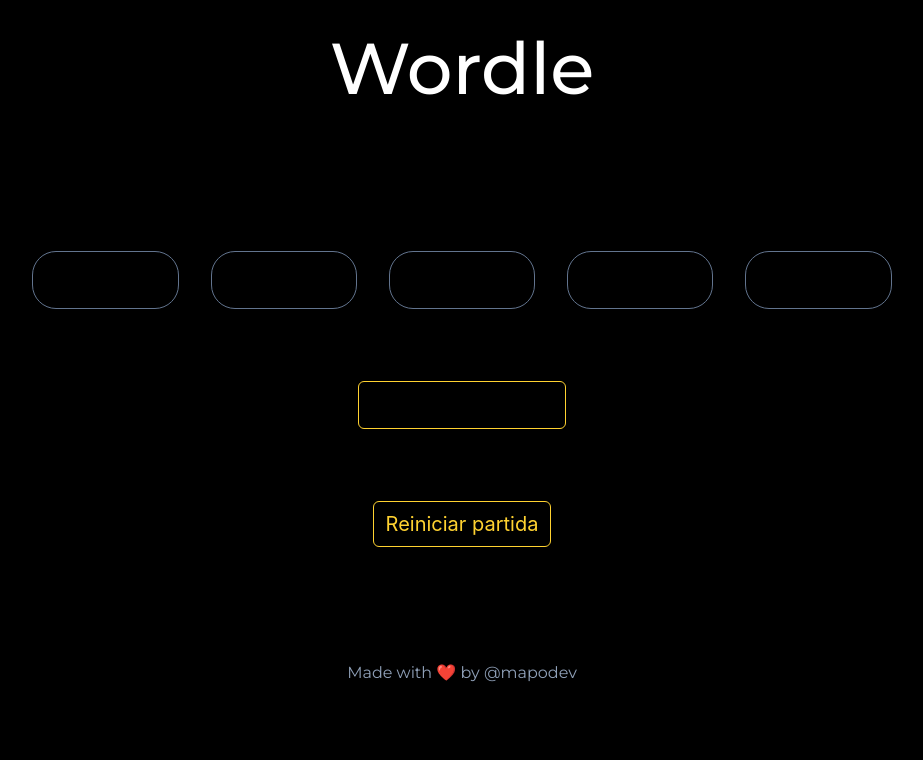
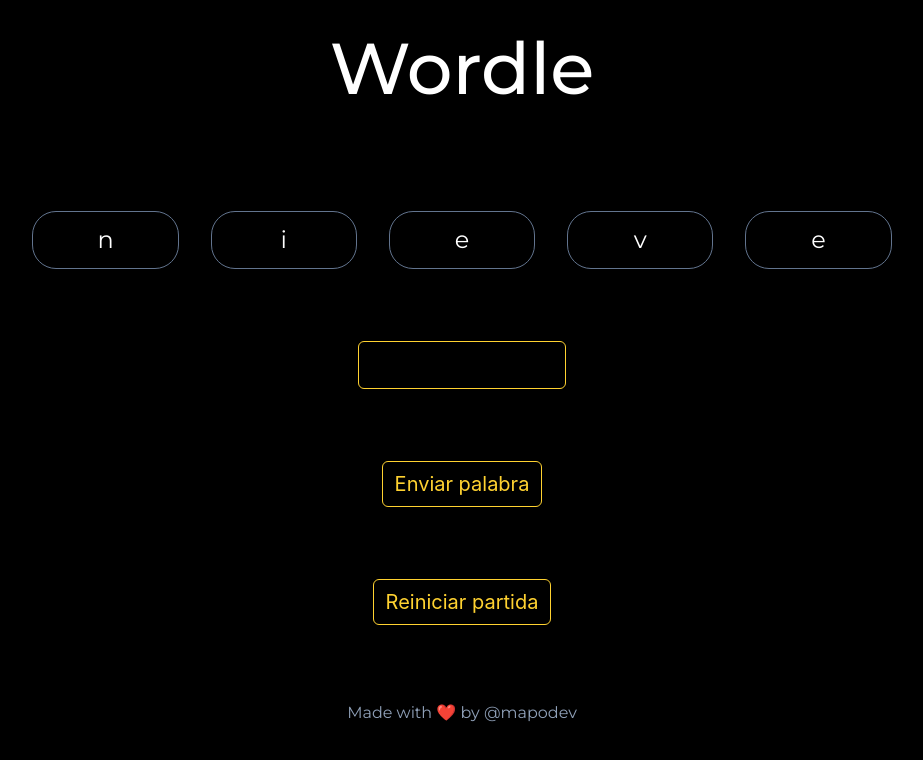
Before and after one commit to mario4off/wordle, a React (Vite) app: page / in a window 1280 px wide. Shown: the top 760 px of the page, without its empty margins (178-1101 px from the left). Built offline with nearby package versions, Linux system fonts and the light colour scheme.

Commit message:
feature: integrate SendGuessButton and enhance GuessInput and WordsGrid components

```diff
--- a/src/components/board.tsx
+++ b/src/components/board.tsx
@@ -4,17 +4,21 @@
 import { getRandomWords } from "../services/wordsService";
 import WordsGrid from "./words-grid";
 import GuessInput from "./guess-input";
+import SendGuessButton from "./send-guess-button";
 
 export default function Board() {
   const [randomWords, setRandomWords] = useState<string[]>(
     getRandomWords(words),
   );
+  const [row, setRow] = useState(1);
+  const [guess, setGuess] = useState("");
+  console.log(guess);
 
   return (
     <section className="px-12 flex flex-col items-center  gap-18">
-      <WordsGrid words={randomWords} />
-      <GuessInput />
-
+      <WordsGrid words={randomWords} row={row} />
+      <GuessInput value={guess} onChange={setGuess} />
+      <SendGuessButton onClick={() => console.log("")} />
       <RandomGameButton onClick={() => setRandomWords(getRandomWords(words))} />
     </section>
   );
--- a/src/components/guess-input.tsx
+++ b/src/components/guess-input.tsx
@@ -1,14 +1,19 @@
 import { useState } from "react";
 import { normalizeString } from "../utils";
 
-export default function GuessInput() {
-  const [guess, setGuess] = useState("");
+export default function GuessInput({
+  value,
+  onChange,
+}: {
+  value: string;
+  onChange: (e: string) => void;
+}) {
   return (
     <input
       type="text"
       maxLength={5}
-      value={guess}
-      onChange={(e) => setGuess(normalizeString(e.target.value))}
+      value={value}
+      onChange={(e) => onChange(normalizeString(e.target.value))}
       className="border border-amber-300 text-amber-300 text-center text-xl tracking-widest min-h-12 rounded-md w-52"
     />
   );
--- /dev/null
+++ b/src/components/send-guess-button.tsx
@@ -0,0 +1,10 @@
+export default function SendGuessButton({ onClick }: { onClick: () => void }) {
+  return (
+    <button
+      onClick={() => onClick()}
+      className="text-amber-300 cursor-pointer text-xl border border-amber-300 px-3 p-2 rounded-md hover:bg-amber-900"
+    >
+      Enviar palabra
+    </button>
+  );
+}
--- a/src/components/words-grid.tsx
+++ b/src/components/words-grid.tsx
@@ -1,11 +1,14 @@
-import { useState } from "react";
-
-export default function WordsGrid({ words }: { words: string[] }) {
-  const [row, setRow] = useState(1);
+export default function WordsGrid({
+  words,
+  row,
+}: {
+  words: string[];
+  row: number;
+}) {
   return (
     <div className="mt-5 grid grid-cols-5 gap-x-2 md:gap-x-8 gap-y-6 md:gap-y-10">
       {words.map((word, rowIndex) => {
-        if (rowIndex) {
+        if (row <= rowIndex) {
           return;
         }
 
@@ -14,7 +17,7 @@
             className=" text-center border rounded-3xl border-slate-500 p-3 px-16 group hover:border-cyan-500"
             key={i}
           >
-            <p className="text-base md:text-2xl text-black text-extrabold group-hover:text-cyan-500">
+            <p className="text-base md:text-2xl text-white text-extrabold group-hover:text-cyan-500">
               {char}
             </p>
           </div>
```
